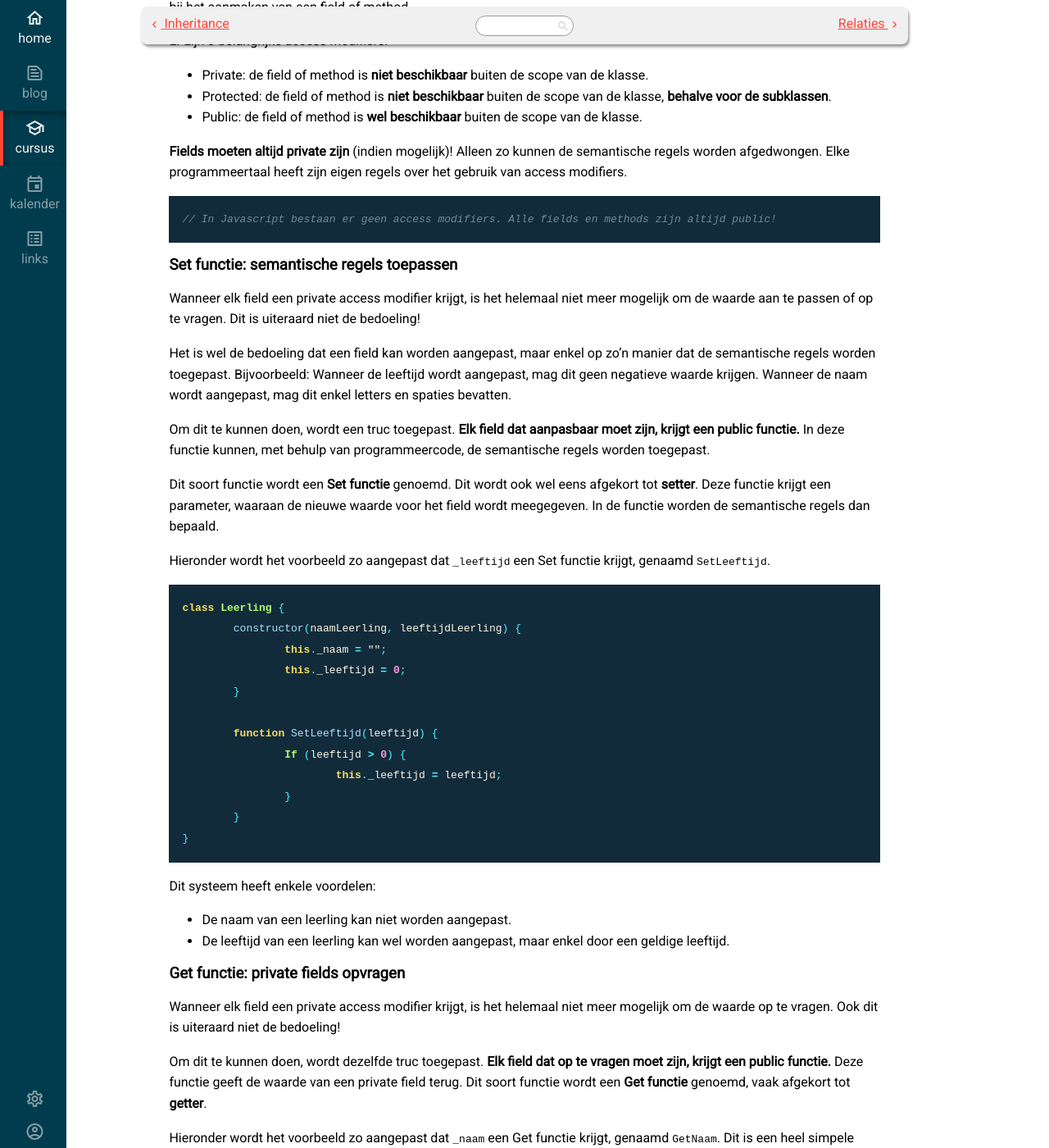
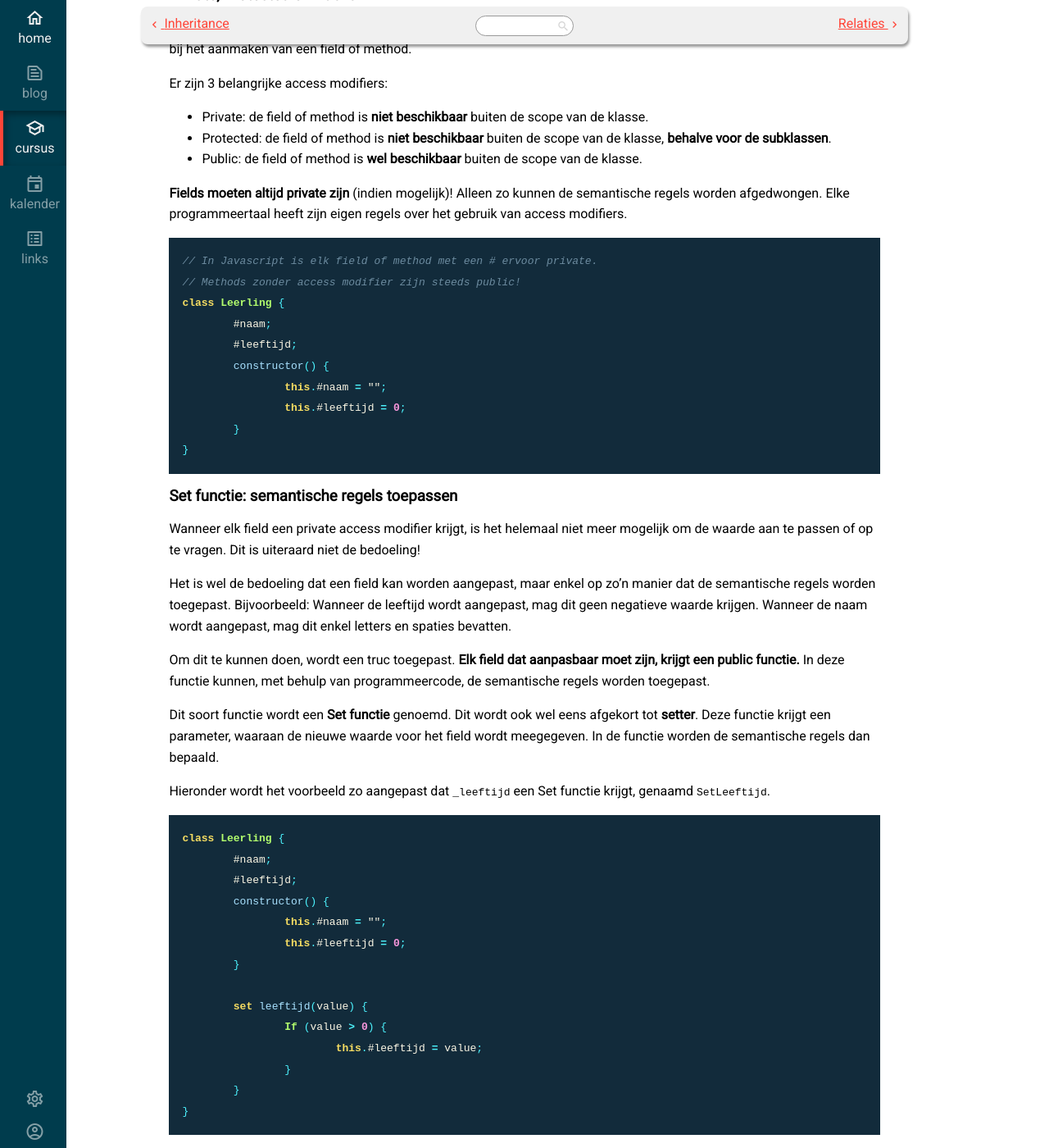
Before and after one commit to T-INFORMATICA/t-informatica.github.io, a Jekyll site: the page built from _courses/programmeren/datastructuren/access-modifiers.md, in a window 1280 px wide and 1400 px high, scrolled down 1460 px. Shown: the whole window at 82% size. Built offline with Jekyll 4.4.1, drawn with Linux system fonts in a browser that asks for light colours; some web fonts are replaced; comment, search, counter and statistics services are not loaded; some of the changed text lies outside the part shown.

Commit message:
Update access-modifiers.md

````diff
--- a/_courses/programmeren/datastructuren/access-modifiers.md
+++ b/_courses/programmeren/datastructuren/access-modifiers.md
@@ -29,9 +29,11 @@ Om te verduidelijken wat Access Modifiers precies zijn wordt een voorbeeld klass
 
 ```javascript
 class Leerling {
-	constructor(naamLeerling, leeftijdLeerling) {
-		this._naam = "";
-		this._leeftijd = 0;
+	#naam;
+	#leeftijd;
+	constructor() {
+		this.#naam = "";
+		this.#leeftijd = 0;
 	}
 }
 ```
@@ -104,7 +106,16 @@ Er zijn 3 belangrijke access modifiers:
 **Fields moeten altijd private zijn** (indien mogelijk)! Alleen zo kunnen de semantische regels worden afgedwongen. Elke programmeertaal heeft zijn eigen regels over het gebruik van access modifiers.
 
 ```javascript
-// In Javascript bestaan er geen access modifiers. Alle fields en methods zijn altijd public!
+// In Javascript is elk field of method met een # ervoor private.
+// Methods zonder access modifier zijn steeds public!
+class Leerling {
+	#naam;
+	#leeftijd;
+	constructor() {
+		this.#naam = "";
+		this.#leeftijd = 0;
+	}
+}
 ```
 ```php
 // In PHP ben je verplicht om bij een field een access modifier te plaatsen!
@@ -146,14 +157,16 @@ Hieronder wordt het voorbeeld zo aangepast dat `_leeftijd` een Set functie krijg
 
 ```javascript
 class Leerling {
-	constructor(naamLeerling, leeftijdLeerling) {
-		this._naam = "";
-		this._leeftijd = 0;
+	#naam;
+	#leeftijd;
+	constructor() {
+		this.#naam = "";
+		this.#leeftijd = 0;
 	}
 
-	function SetLeeftijd(leeftijd) {
-		If (leeftijd > 0) {
-			this._leeftijd = leeftijd;
+	set leeftijd(value) {
+		If (value > 0) {
+			this.#leeftijd = value;
 		}
 	}
 }
@@ -198,13 +211,15 @@ Hieronder wordt het voorbeeld zo aangepast dat `_naam` een Get functie krijgt, g
 
 ```javascript
 class Leerling {
-	constructor(naamLeerling, leeftijdLeerling) {
-		this._naam = "";
-		this._leeftijd = 0;
+	#naam;
+	#leeftijd;
+	constructor() {
+		this.#naam = "";
+		this.#leeftijd = 0;
 	}
 
-	function GetNaam() {
-		return this._naam;
+	get naam() {
+		return this.#naam;
 	}
 }
 ```
````
Also changed, not shown: other parts of _courses/programmeren/datastructuren/access-modifiers.md (+2 -2 lines).
